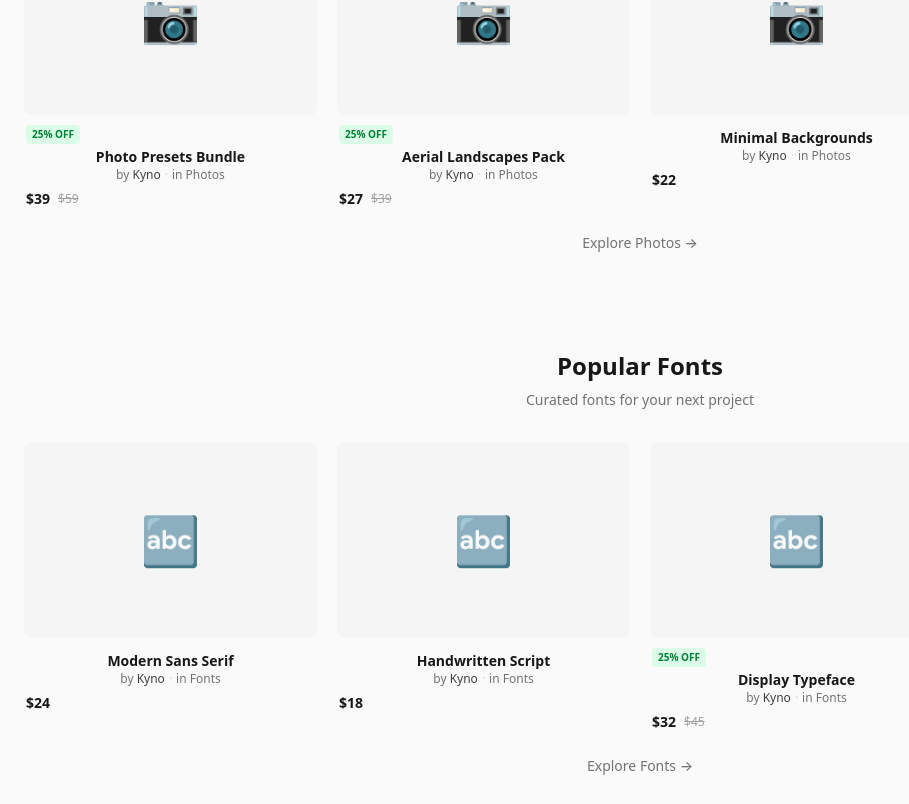
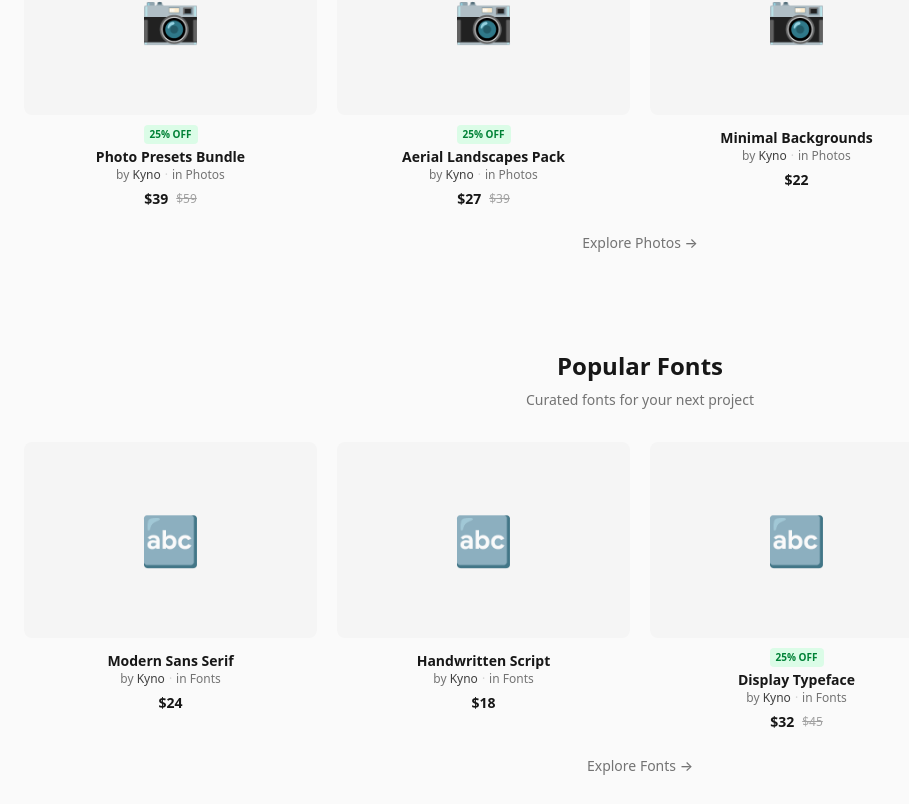
Before and after one commit to KANE-CMD99/kyno, a Next.js app: page / in a window 1280 px wide. Shown: the part 1116-1920 px from the top of the page, without its empty margins (0-909 px from the left). Built offline with nearby package versions, Linux system fonts and the light colour scheme.

Commit message:
style: center product card content (name, creator, price, badge)

```diff
--- a/src/components/ProductCard.tsx
+++ b/src/components/ProductCard.tsx
@@ -44,8 +44,8 @@ export default function ProductCard({ product, index }: ProductCardProps) {
       </div>
 
       {/* Info */}
-      <div className="mt-2.5 px-0.5">
-        <div className="flex items-center gap-2">
+      <div className="mt-2.5 px-0.5 text-center">
+        <div className="flex items-center justify-center gap-2">
           {hasSale && (
             <span className="rounded bg-green-100 px-1.5 py-0.5 text-[10px] font-bold text-green-700">
               25% OFF
@@ -60,7 +60,7 @@ export default function ProductCard({ product, index }: ProductCardProps) {
           <span className="mx-1 text-neutral-300">·</span>
           in {product.category}
         </p>
-        <div className="mt-1.5 flex items-center gap-2">
+        <div className="mt-1.5 flex items-center justify-center gap-2">
           <span className="text-sm font-bold text-neutral-900">{product.price}</span>
           {hasSale && (
             <span className="text-xs text-neutral-400 line-through">{product.originalPrice}</span>
```
